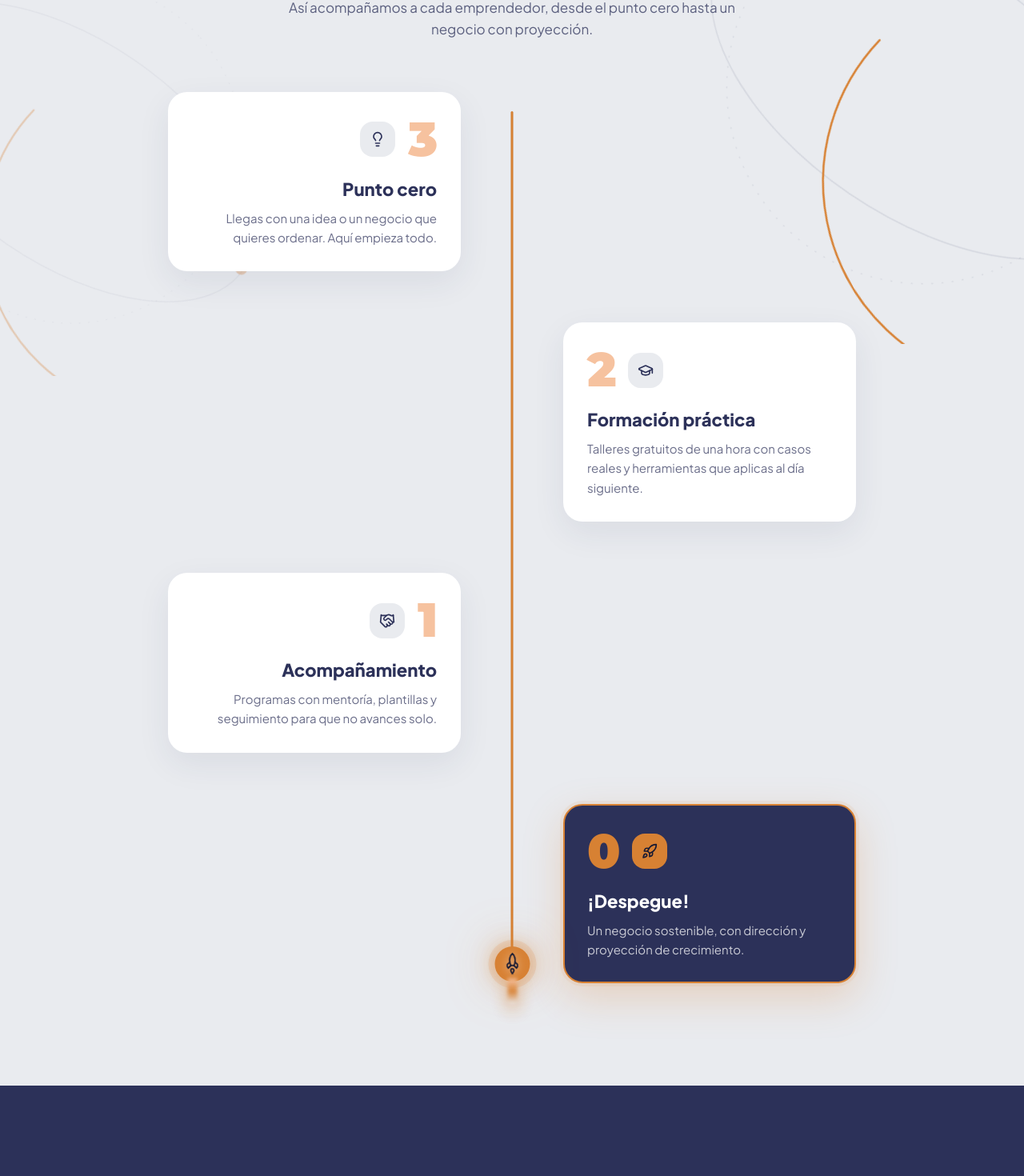
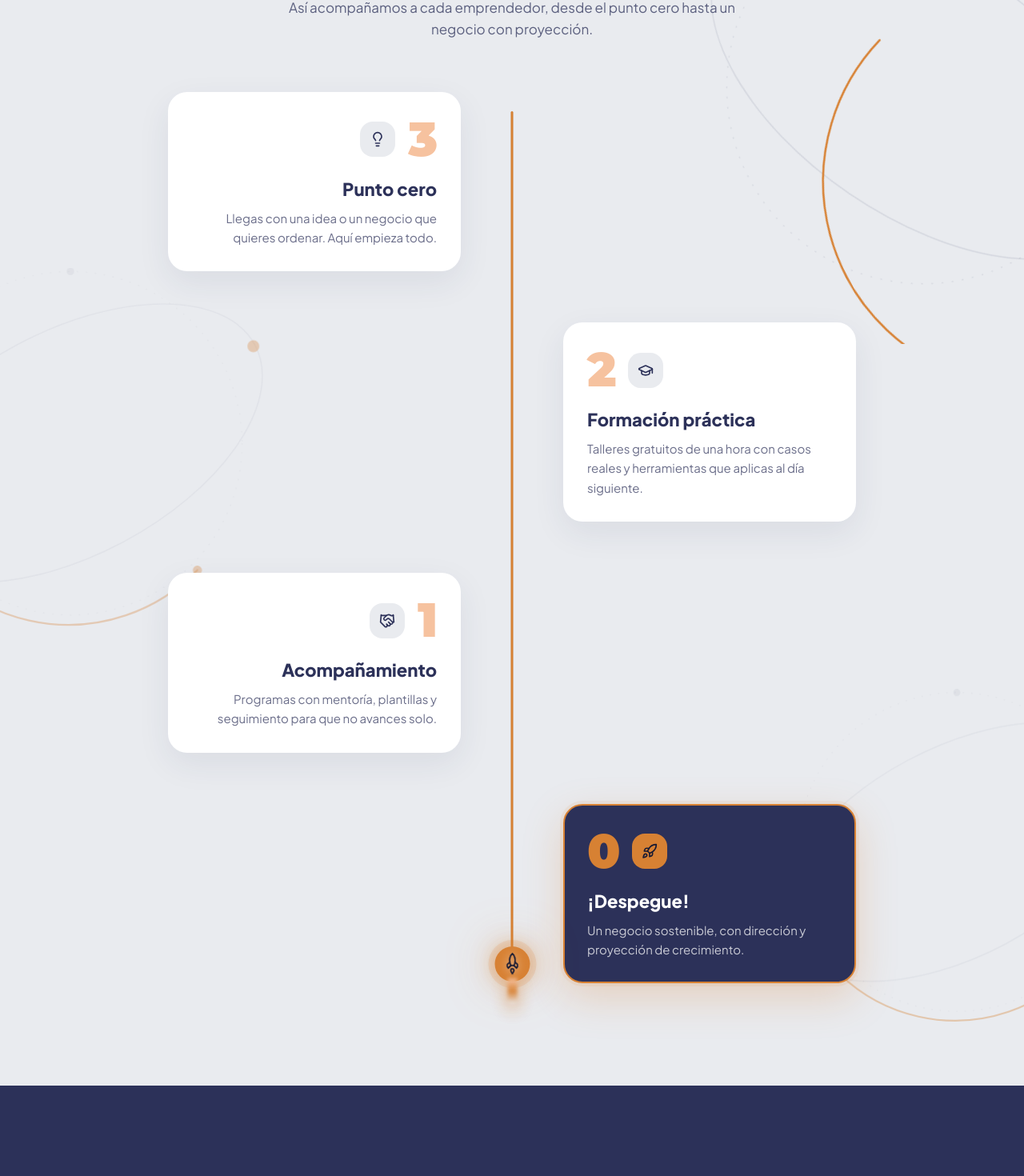
Before and after one commit to johnoc-lab/impulso-cero-academy-copia, a React (Vite) app: page / in a window 1280 px wide. Shown: the part 2008-3478 px from the top of the page at 80% size. Built offline with nearby package versions, Linux system fonts and the light colour scheme.

Commit message:
pequeña mejora de orbitas en el carrusel

```diff
--- a/src/App.tsx
+++ b/src/App.tsx
@@ -429,10 +429,14 @@ function Ruta() {
 
   return (
     <section id="ruta" className="relative overflow-hidden bg-niebla px-5 py-24 md:px-8 md:py-32">
-      <Orbits className="absolute -right-48 top-10 w-[640px] text-azul/10" />
+      <Orbits className="absolute -right-48 top-10 w-[420px] text-azul/10 opacity-40 md:w-[640px] md:opacity-100" />
       <Orbits
-        className="absolute -left-48 top-40 w-[480px] text-azul/[0.07] opacity-70 md:w-[560px]"
+        className="absolute -left-48 top-1/2 hidden w-[560px] -translate-y-1/2 text-azul/[0.07] opacity-70 md:block"
         node="rgba(215,129,51,0.45)"
+      />
+      <Orbits
+        className="absolute -right-44 bottom-8 hidden w-[520px] text-azul/[0.08] opacity-70 md:block"
+        node="rgba(215,129,51,0.5)"
       />
       <div className="relative mx-auto max-w-[1240px]">
         <Reveal className="mx-auto max-w-[760px] text-center">
```
